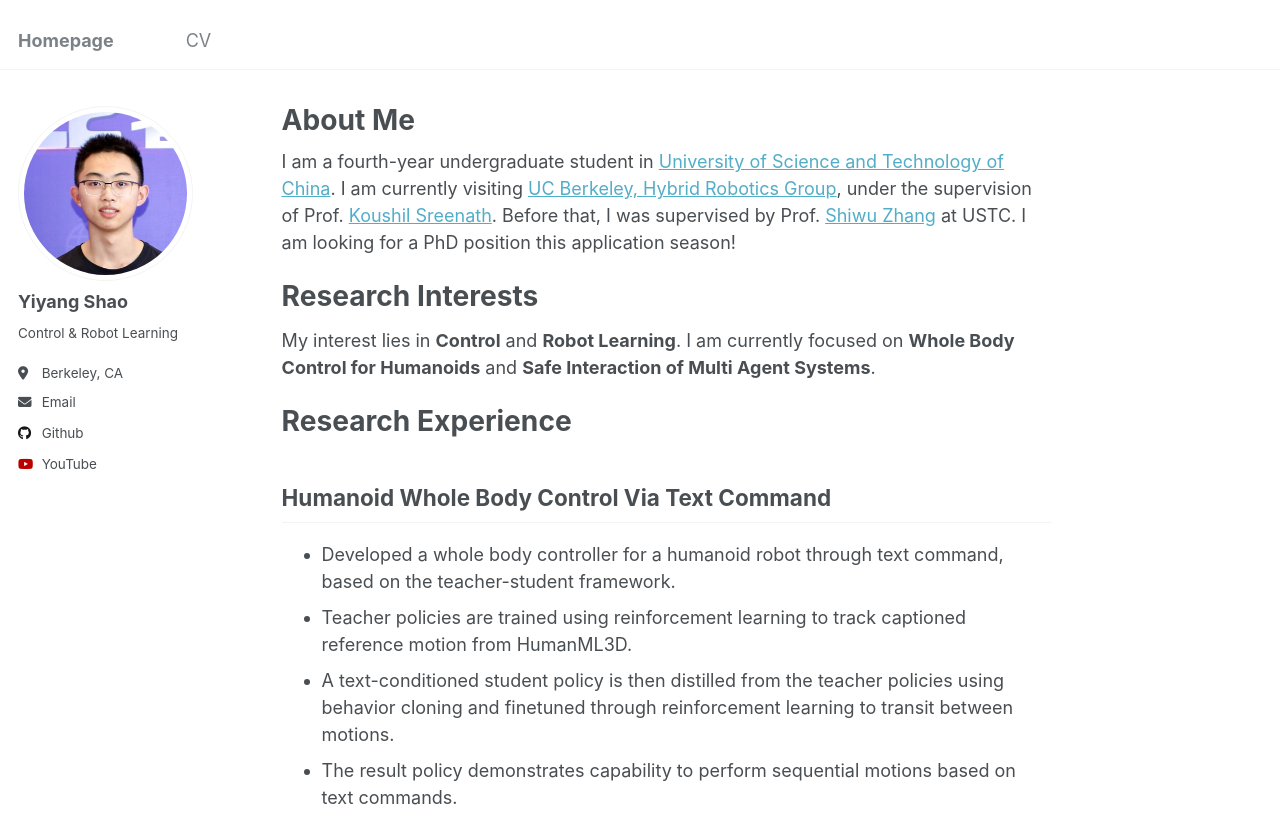
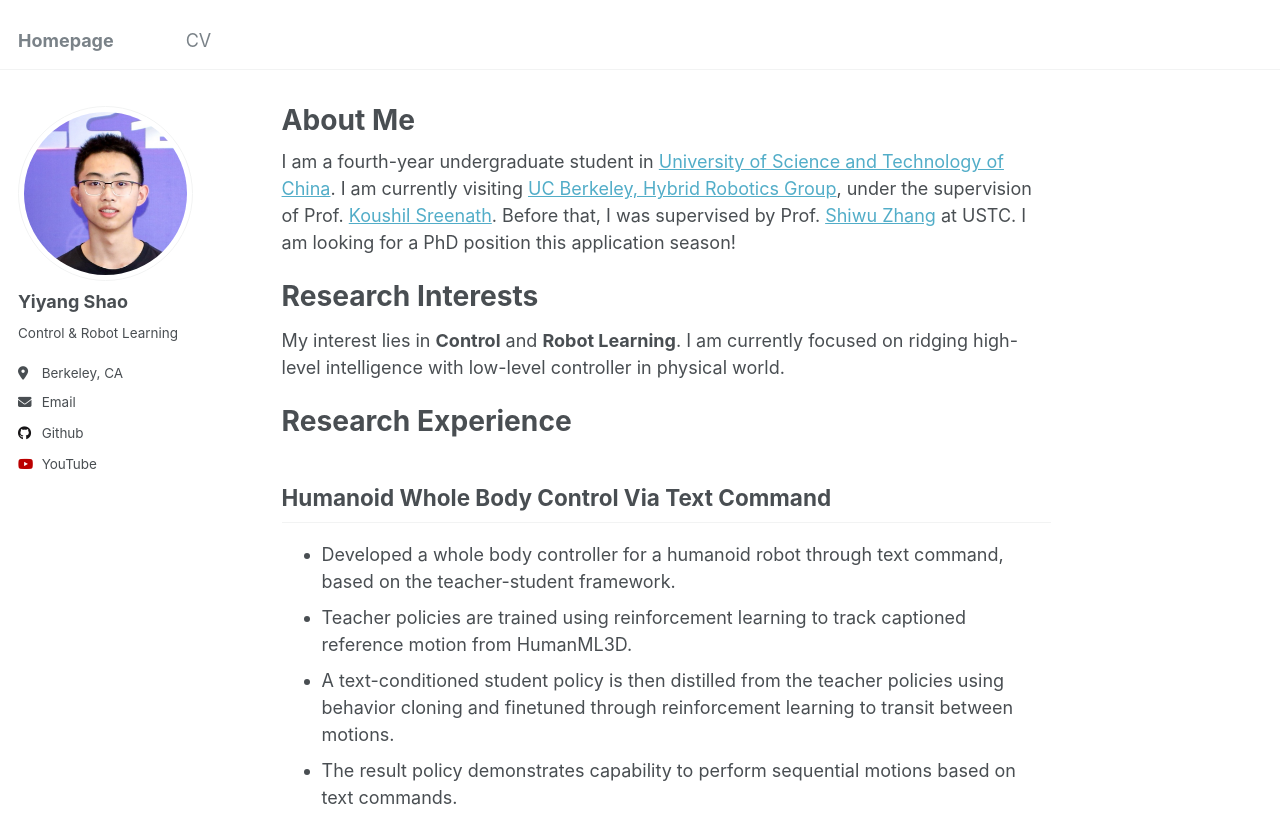
Before and after one commit to YiyangShao2003/YiyangShao2003.github.io, a Jekyll site: the page built from _pages/about.md, in a window 1280 px wide and 900 px high, cut to the strip 0-825 px from the top of the window. Built offline with Jekyll 4.4.1, drawn with Linux system fonts in a browser that asks for light colours.

Commit message:
update about.md and remove cv

```diff
--- a/_pages/about.md
+++ b/_pages/about.md
@@ -12,7 +12,7 @@ I am looking for a PhD position this application season!
 
 Research Interests
 ======
-My interest lies in **Control** and **Robot Learning**. I am currently focused on **Whole Body Control for Humanoids** and **Safe Interaction of Multi Agent Systems**.
+My interest lies in **Control** and **Robot Learning**. I am currently focused on ridging high-level intelligence with low-level controller in physical world.
 
 Research Experience
 ======
```
Also changed, not shown: 1 other file.
